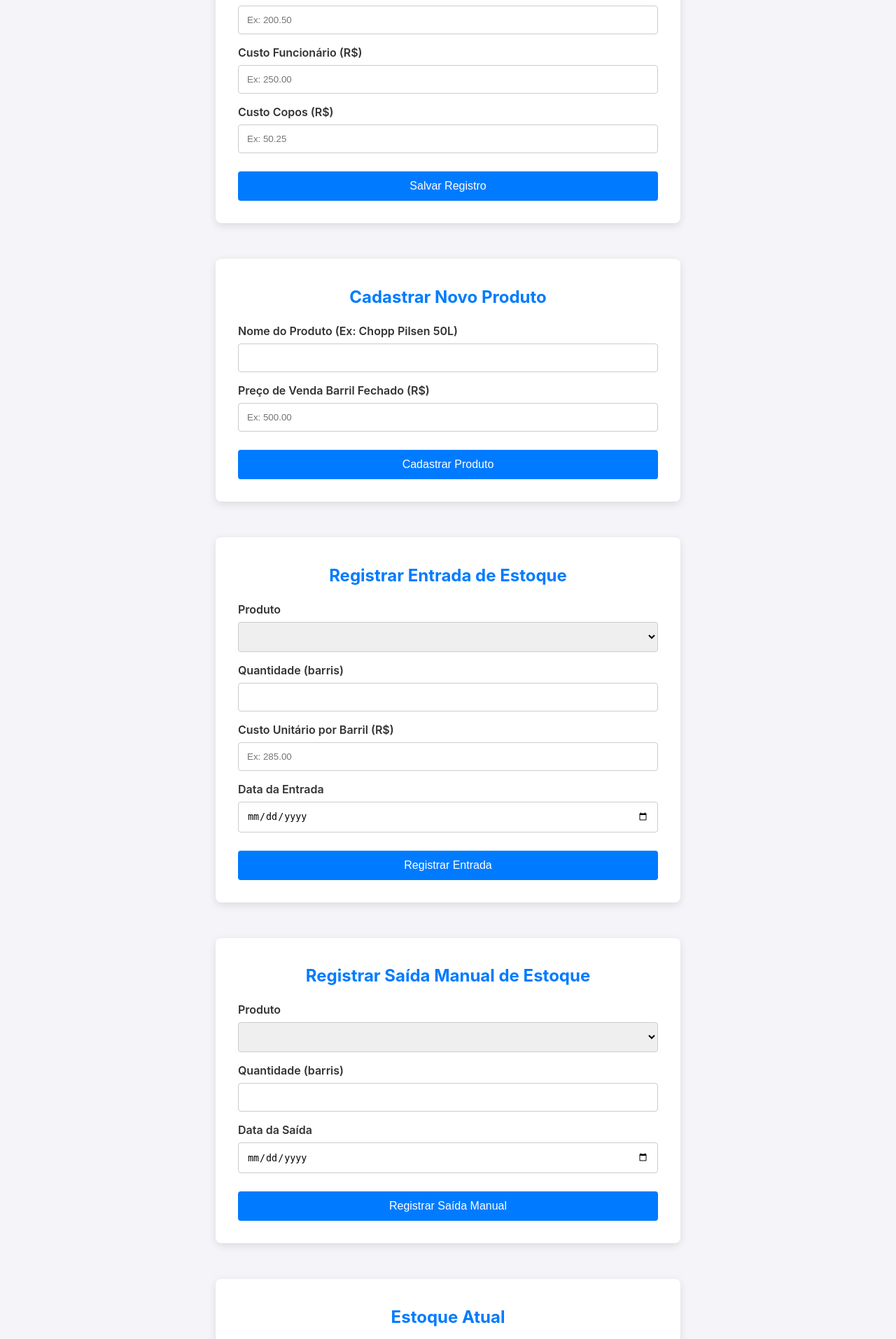
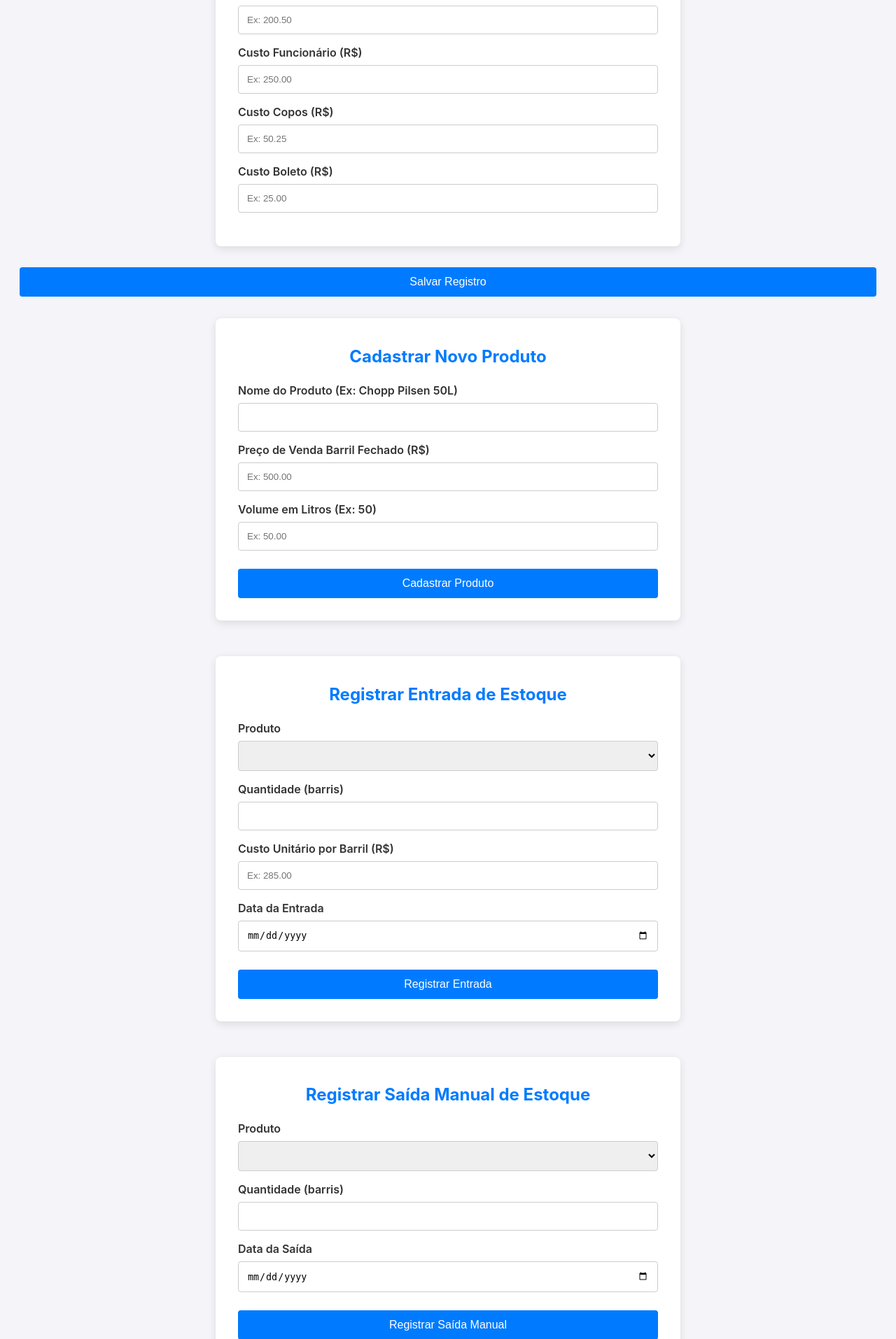
Before and after one commit to Azaxhel/automacao-relatorios-chopp, a Python web app: template app/templates/index.html in a window 1280 px wide. Shown: the part 665-2579 px from the top of the page at 70% size. Run offline with Jinja, Linux system fonts and the light colour scheme; the template is opened without the code that fills it, so the values that code supplies are empty.

Commit message:
\"fix: Adiciona campo volume_litros ao cadastro de produto e ajusta logica de exibicao de campos de venda\"

```diff
--- a/app/main.py
+++ b/app/main.py
@@ -176,12 +176,14 @@ async def register_venda(
 async def create_produto(
     nome: str = Form(...),
     preco_venda_barril_fechado: float = Form(...),
+    volume_litros: float = Form(...),
     username: str = Depends(get_current_username)
 ):
     produto = Produto(
         nome=nome,
         preco_venda_litro=20.0, # Valor fixo
-        preco_venda_barril_fechado=preco_venda_barril_fechado
+        preco_venda_barril_fechado=preco_venda_barril_fechado,
+        volume_litros=volume_litros
     )
     with Session(engine) as sess:
         sess.add(produto)
--- a/app/templates/index.html
+++ b/app/templates/index.html
@@ -131,13 +131,11 @@
                     <label for="custo_copos">Custo Copos (R$)</label>
                     <input type="number" id="custo_copos" name="custo_copos" step="0.01" placeholder="Ex: 50.25">
                 </div>
-                </div>
-
-            <div id="campos_boleto" style="display:none;">
                 <div class="form-group">
                     <label for="custo_boleto">Custo Boleto (R$)</label>
                     <input type="number" id="custo_boleto" name="custo_boleto" step="0.01" placeholder="Ex: 25.00">
                 </div>
+            </div>
             </div>
 
             <div id="campos_barril_festas" style="display:none;">
@@ -160,6 +158,10 @@
             <div class="form-group">
                 <label for="preco_venda_barril_fechado">Preço de Venda Barril Fechado (R$)</label>
                 <input type="number" id="preco_venda_barril_fechado" name="preco_venda_barril_fechado" step="0.01" required placeholder="Ex: 500.00">
+            </div>
+            <div class="form-group">
+                <label for="volume_litros">Volume em Litros (Ex: 50)</label>
+                <input type="number" id="volume_litros" name="volume_litros" step="0.01" required placeholder="Ex: 50.00">
             </div>
             <button type="submit">Cadastrar Produto</button>
         </form>
@@ -296,28 +298,39 @@
             const tipoVendaSelect = document.getElementById('tipo_venda');
             const camposFeira = document.getElementById('campos_feira');
             const camposBarrilFestas = document.getElementById('campos_barril_festas');
-            const camposBoleto = document.getElementById('campos_boleto');
 
             function toggleCamposVenda() {
-                // Esconde todos os campos e remove o atributo required
+                // Esconde todos os campos e remove o atributo required de todos os inputs
                 camposFeira.style.display = 'none';
                 camposBarrilFestas.style.display = 'none';
-                camposBoleto.style.display = 'none';
 
                 camposFeira.querySelectorAll('input').forEach(input => input.required = false);
                 camposBarrilFestas.querySelectorAll('input').forEach(input => input.required = false);
-                camposBoleto.querySelectorAll('input').forEach(input => input.required = false);
 
                 if (tipoVendaSelect.value === 'feira') {
                     camposFeira.style.display = 'block';
-                    camposFeira.querySelectorAll('input').forEach(input => input.required = true);
+                    // Todos os campos de feira são obrigatórios, exceto custo_boleto
+                    document.getElementById('total').required = true;
+                    document.getElementById('cartao').required = true;
+                    document.getElementById('dinheiro').required = true;
+                    document.getElementById('pix').required = true;
+                    document.getElementById('custo_func').required = true;
+                    document.getElementById('custo_copos').required = true;
+                    document.getElementById('custo_boleto').required = false; // Custo boleto é opcional para feira
                 } else if (tipoVendaSelect.value === 'barril_festas') {
                     camposBarrilFestas.style.display = 'block';
-                    camposBarrilFestas.querySelectorAll('input').forEach(input => input.required = true);
+                    // Campos de barril_festas são obrigatórios
+                    document.getElementById('quantidade_barris_vendidos').required = true;
                 } else if (tipoVendaSelect.value === 'boleto') {
-                    camposBoleto.style.display = 'block';
-                    // Apenas custo_boleto é obrigatório para boleto
+                    camposFeira.style.display = 'block'; // Mostrar campos de feira para usar custo_boleto
+                    // Apenas custo_boleto é obrigatório para boleto, outros campos de feira são opcionais
                     document.getElementById('custo_boleto').required = true;
+                    document.getElementById('total').required = false;
+                    document.getElementById('cartao').required = false;
+                    document.getElementById('dinheiro').required = false;
+                    document.getElementById('pix').required = false;
+                    document.getElementById('custo_func').required = false;
+                    document.getElementById('custo_copos').required = false;
                 }
             }
 
```
